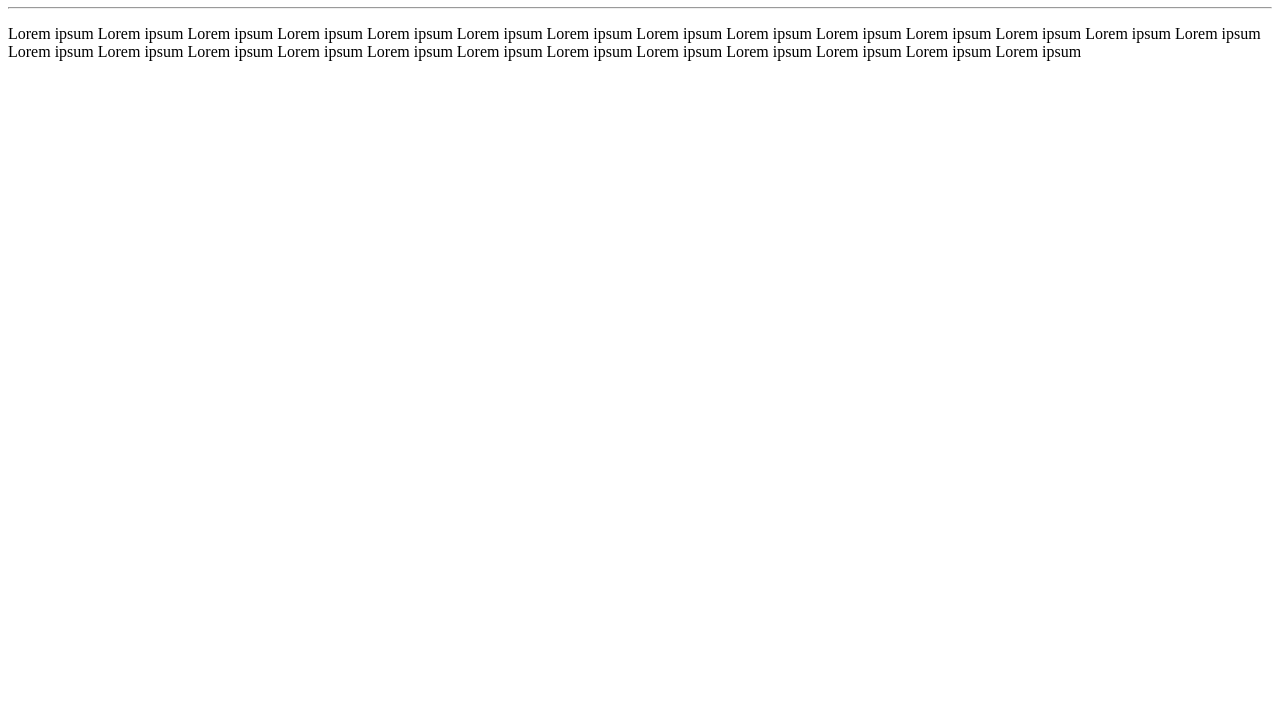
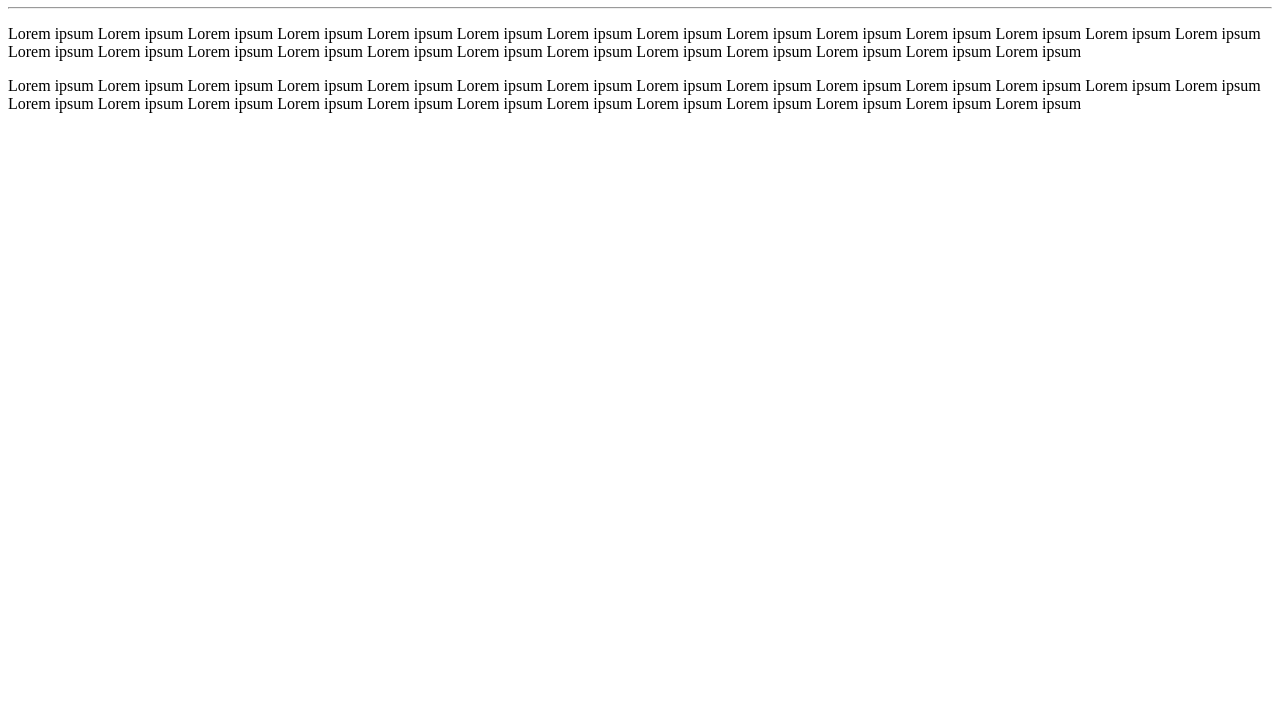
Before and after one commit to Guilherme-Engineer/Ola-Mundo, a plain HTML site: page site-exemplo/index.html in a window 1280 px wide. Shown: the part 73-800 px from the top of the page. Drawn offline with Linux system fonts and the light colour scheme.

Commit message:
adicionei um parágrafo

```diff
--- a/site-exemplo/index.html
+++ b/site-exemplo/index.html
@@ -9,5 +9,6 @@
   <h1>Olá, Mundo!</h1>
   <hr>
   <p>Lorem ipsum Lorem ipsum Lorem ipsum Lorem ipsum Lorem ipsum Lorem ipsum Lorem ipsum Lorem ipsum Lorem ipsum Lorem ipsum Lorem ipsum Lorem ipsum Lorem ipsum Lorem ipsum Lorem ipsum Lorem ipsum Lorem ipsum Lorem ipsum Lorem ipsum Lorem ipsum Lorem ipsum Lorem ipsum Lorem ipsum Lorem ipsum Lorem ipsum Lorem ipsum </p>
+  <p>Lorem ipsum Lorem ipsum Lorem ipsum Lorem ipsum Lorem ipsum Lorem ipsum Lorem ipsum Lorem ipsum Lorem ipsum Lorem ipsum Lorem ipsum Lorem ipsum Lorem ipsum Lorem ipsum Lorem ipsum Lorem ipsum Lorem ipsum Lorem ipsum Lorem ipsum Lorem ipsum Lorem ipsum Lorem ipsum Lorem ipsum Lorem ipsum Lorem ipsum Lorem ipsum </p>
 </body>
 </html>
```
